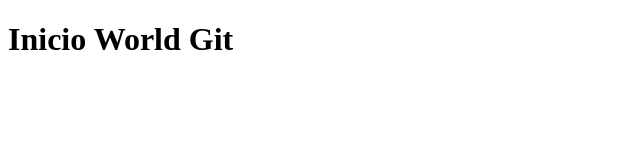
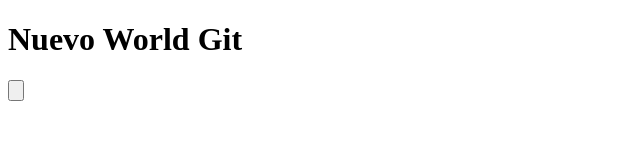
Before and after one commit to jcpc2715/HelloGit, a plain HTML site: page index.html in a window 1280 px wide. Shown: the whole page, without its empty margins (0-640 px from the left). Drawn offline with Linux system fonts and the light colour scheme.

Commit message:
cambios index

```diff
--- a/index.html
+++ b/index.html
@@ -7,6 +7,10 @@
     <title>Document</title>
 </head>
 <body>
-    <h1>Inicio World Git </h1>
+    <h1>Nuevo World Git </h1>
+
+    <form action="#">
+     <input type="button" name="Enviar" >
+    </form>
 </body>
 </html>
```
